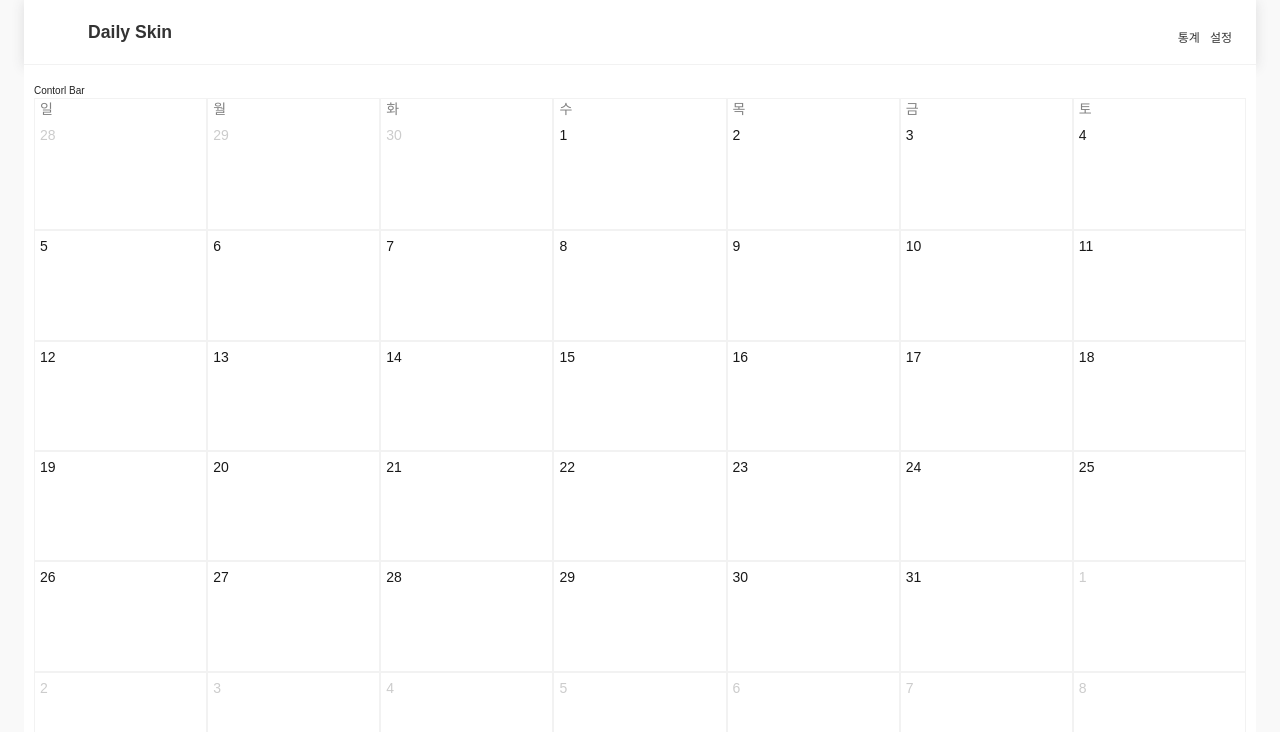
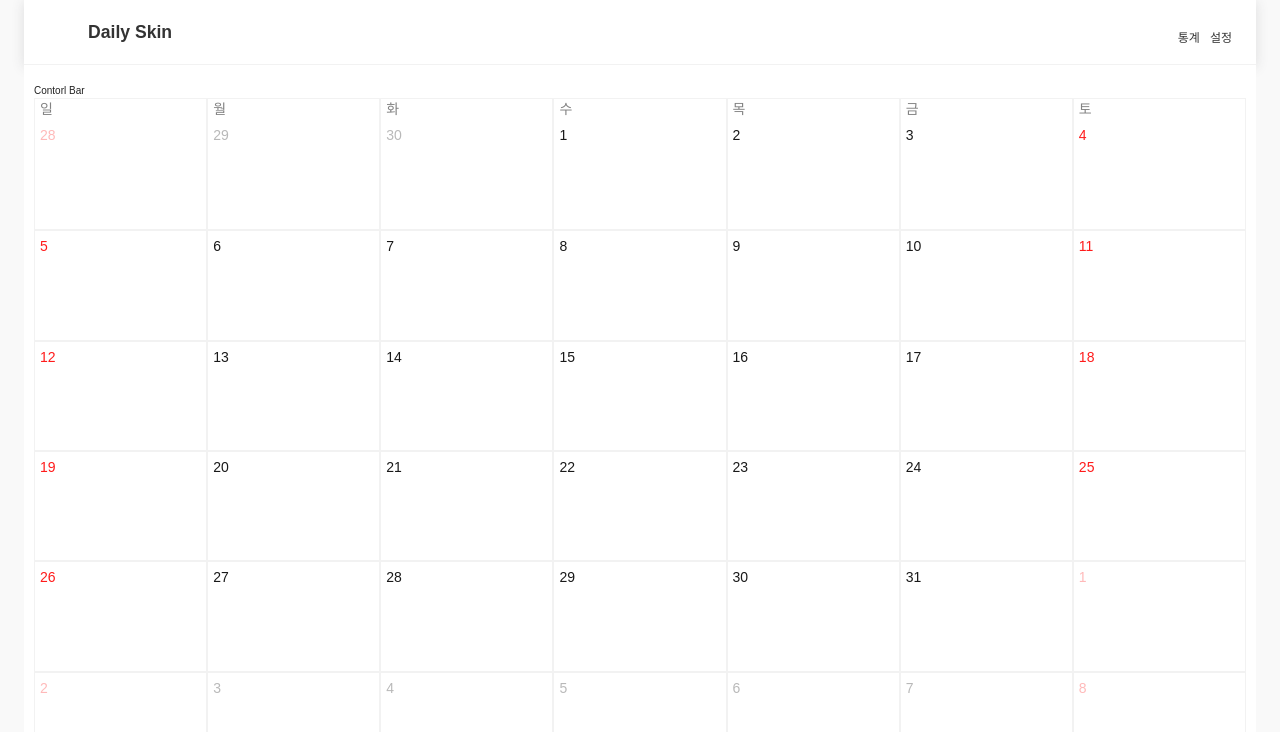
Before and after one commit to EsRun/daily-health, a React (Vite) app: page / in a window 1280 px wide. Shown: the top 732 px of the page. Built offline with nearby package versions, Linux system fonts and the light colour scheme; some icons are missing.

Commit message:
add : 일 색상 조건 추가가

```diff
--- a/src/components/CalendarTable.tsx
+++ b/src/components/CalendarTable.tsx
@@ -46,7 +46,7 @@ const CalendarTable: React.FC<{ currentMonths: number }> = ({
           }}
         >
           <Box sx={{ display: "flex" }}>
-            {["일", "월", "화", "수", "목", "금", "토"].map((d, i) => (
+            {["일", "월", "화", "수", "목", "금", "토"].map((week, i) => (
               <Box
                 key={i}
                 className={`coulmn ${i === 0 ? "sunday" : ""}`}
@@ -60,7 +60,7 @@ const CalendarTable: React.FC<{ currentMonths: number }> = ({
                   color: "#828282",
                 }}
               >
-                {d}
+                {week}
               </Box>
             ))}
           </Box>
@@ -83,8 +83,8 @@ const CalendarTable: React.FC<{ currentMonths: number }> = ({
                         flex: 2,
                         //border: "1px solid #F2F2F2",
                         fontSize: "0.875rem",
-                        color:
-                          currentMonths === day.getMonth() ? "#191919" : "#ccc",
+                        color: j === 0 || j === 6 ? "#ff1b1b" : "#191919",
+                        opacity: currentMonths === day.getMonth() ? 1 : 0.3,
                       }}
                     >
                       {day.getDate()}
```
